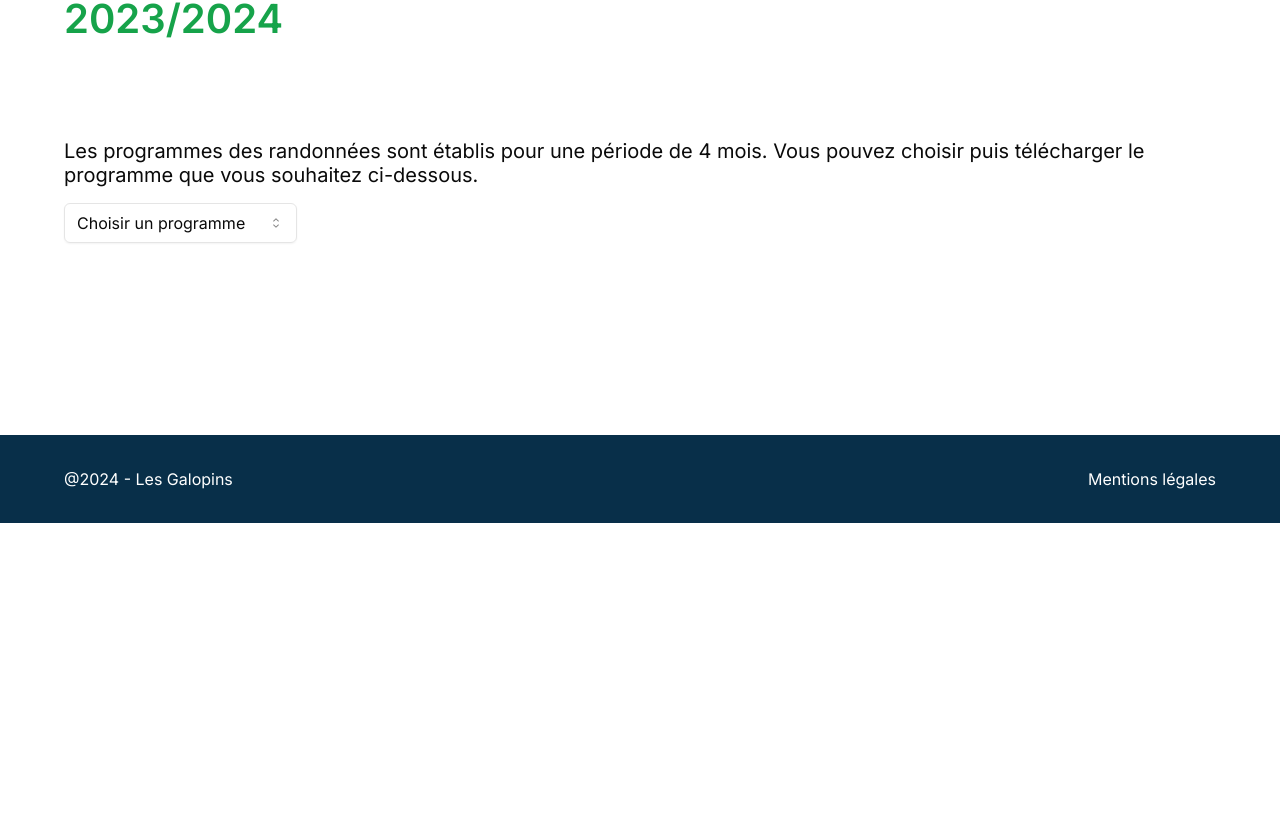
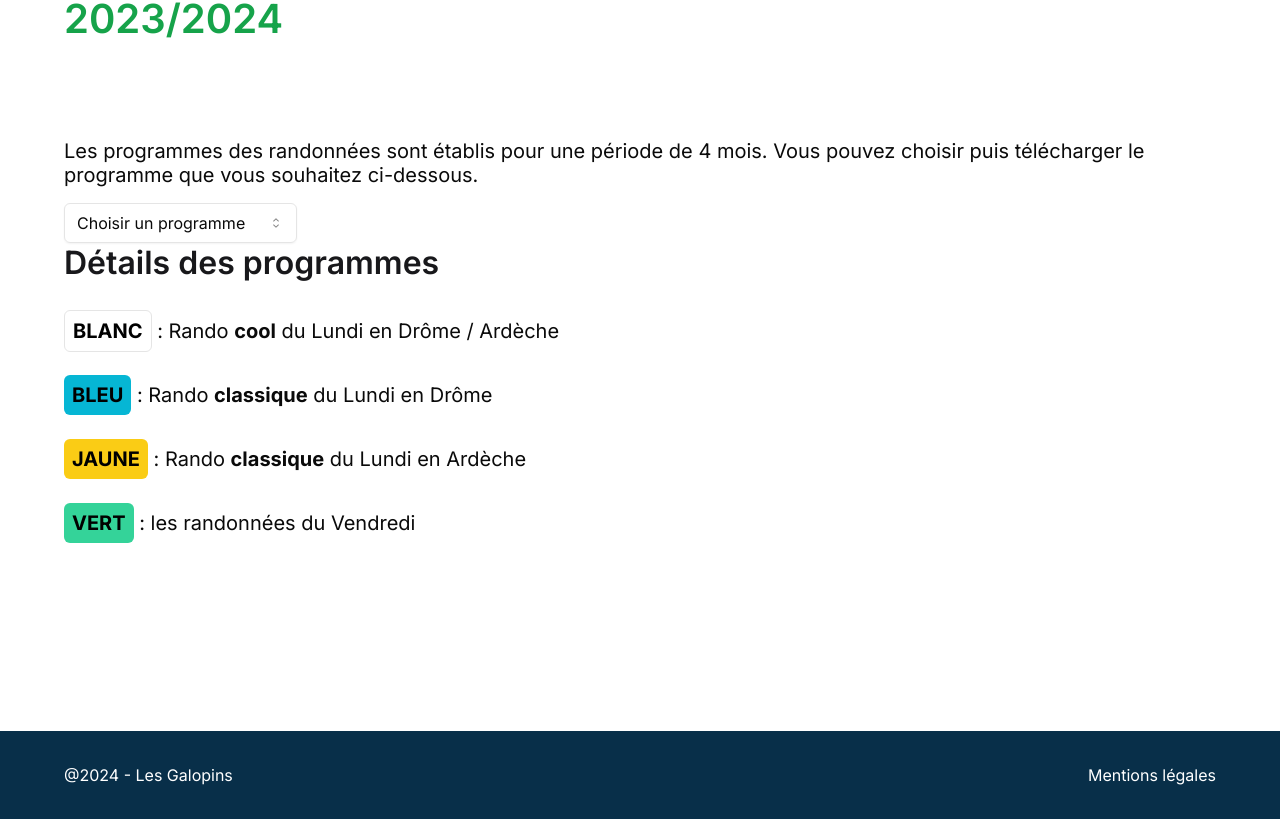
Before and after one commit to SebastienLaurentt/Galopins-Next-V2, a Next.js app: page /parcours in a window 1280 px wide. Shown: the part 1643-2462 px from the top of the page. Before the commit the page ends 2166 px from the top, so only its background shows below. Built offline with nearby package versions, Linux system fonts and the light colour scheme.

Commit message:
add content about parcours tag in second parcours section

```diff
--- a/app/parcours/page.tsx
+++ b/app/parcours/page.tsx
@@ -1,7 +1,7 @@
-import DownloadButton from "@/components/Button/DownloadButton/DownloadButton";
 import LinkButton from "@/components/Button/LinkButton/LinkButton";
 import ParcoursCard from "@/components/Card/ParcoursCard/ParcoursCard";
 import PageTitle from "@/components/PageTitle/PageTitle";
+import ParcoursTags from "@/components/ParcoursTags/ParcoursTags";
 import ProgDownload from "@/components/ProgDownload/ProgDownload";
 import Section from "@/components/Section/Section";
 import SectionHeader from "@/components/Section/SectionHeader/SectionHeader";
@@ -70,7 +70,7 @@ function Parcours() {
         </SubSection>
         <SubSection
           marginBottom={false}
-          marginTop={true}
+          marginTop={false}
           classname=""
           title="Les lieux de rendez-vous"
         >
@@ -107,6 +107,38 @@ function Parcours() {
           ci-dessous.
         </p>
         <ProgDownload />
+        <SubSection marginBottom={false} marginTop={true} classname="" title="Détails des programmes">
+          <ul className="flex flex-col  gap-y-4 md:gap-y-8">
+            <li>
+              <p className="leading-8">
+                {" "}
+                <ParcoursTags classname="bg-white border" tagName="BLANC" /> : Rando{" "}
+                <strong>cool</strong> du Lundi en Drôme / Ardèche
+              </p>
+            </li>
+            <li>
+              <p className="leading-8">
+                {" "}
+                <ParcoursTags classname="bg-cyan-500 w-20" tagName="BLEU" /> : Rando{" "}
+                <strong>classique</strong> du Lundi en Drôme
+              </p>
+            </li>
+            <li>
+              <p className="leading-8">
+                {" "}
+                <ParcoursTags classname="bg-yellow-400" tagName="JAUNE" /> :
+                Rando <strong>classique</strong> du Lundi en Ardèche
+              </p>
+            </li>
+            <li>
+              <p className="leading-8">
+                {" "}
+                <ParcoursTags classname="bg-emerald-400" tagName="VERT" /> : les
+                randonnées du Vendredi
+              </p>
+            </li>
+          </ul>
+        </SubSection>
       </Section>
     </main>
   );
--- a/components/ParcoursTags/ParcoursTags.tsx
+++ b/components/ParcoursTags/ParcoursTags.tsx
@@ -7,7 +7,7 @@ interface ParcoursTagsProps {
 function ParcoursTags ({tagName, classname }: ParcoursTagsProps) {
 
   return(
-          <span className={`p-2 xl:p-4 rounded-lg inline text-black font-bold ${classname}`}>
+          <span className={`p-2 rounded-md w-min-20 text-black font-bold ${classname}`}>
               {tagName}
           </span>
       )
```
